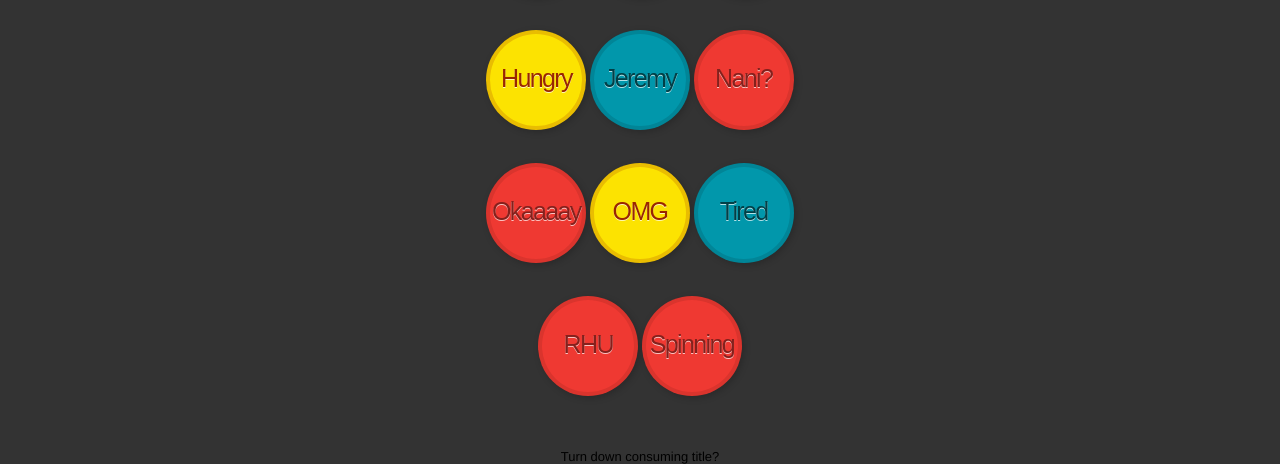
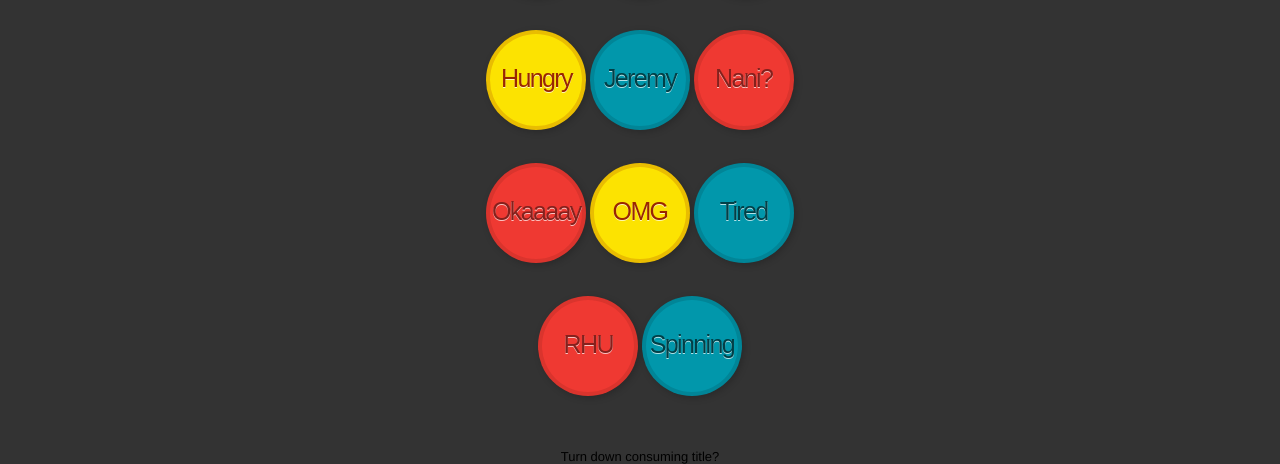
Before and after one commit to LCSP/LiliPichuSoundBoard, a plain HTML site: page index.html in a window 1280 px wide. Shown: the part 413-877 px from the top of the page. Drawn offline with nearby package versions, Linux system fonts and the light colour scheme; a web font is replaced by a local one.

Commit message:
Update index.html

```diff
--- a/index.html
+++ b/index.html
@@ -39,7 +39,7 @@
 
 <ul>
   <li id="scream"><a  class="round red">RHU<span class="round">Guess i don't need ears</span></a></li>
-<li id="spin"><a  class="round red">Spinning<span class="round">New chair, new life</span></a></li>
+<li id="spin"><a  class="round green">Spinning<span class="round">New chair, new life</span></a></li>
 
 </ul>
 </div>
```
